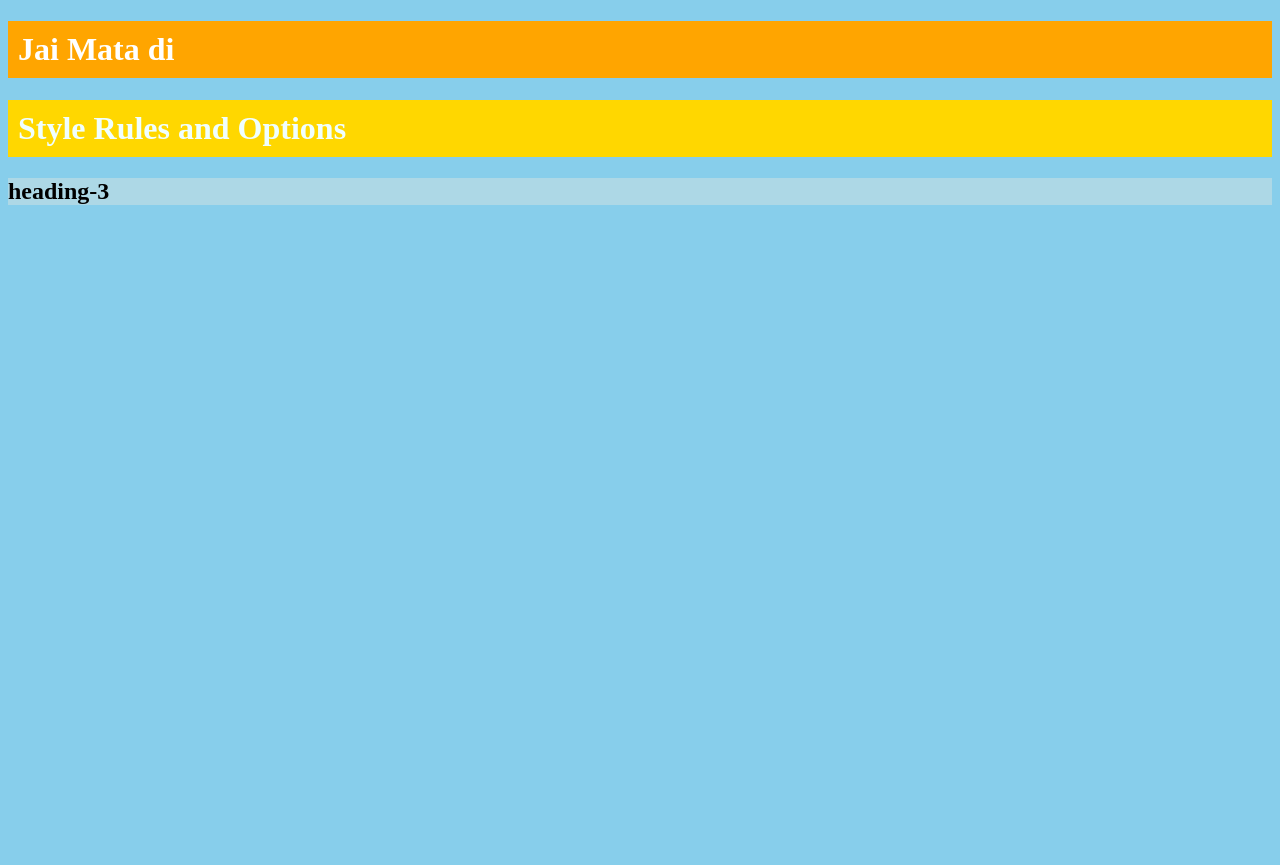
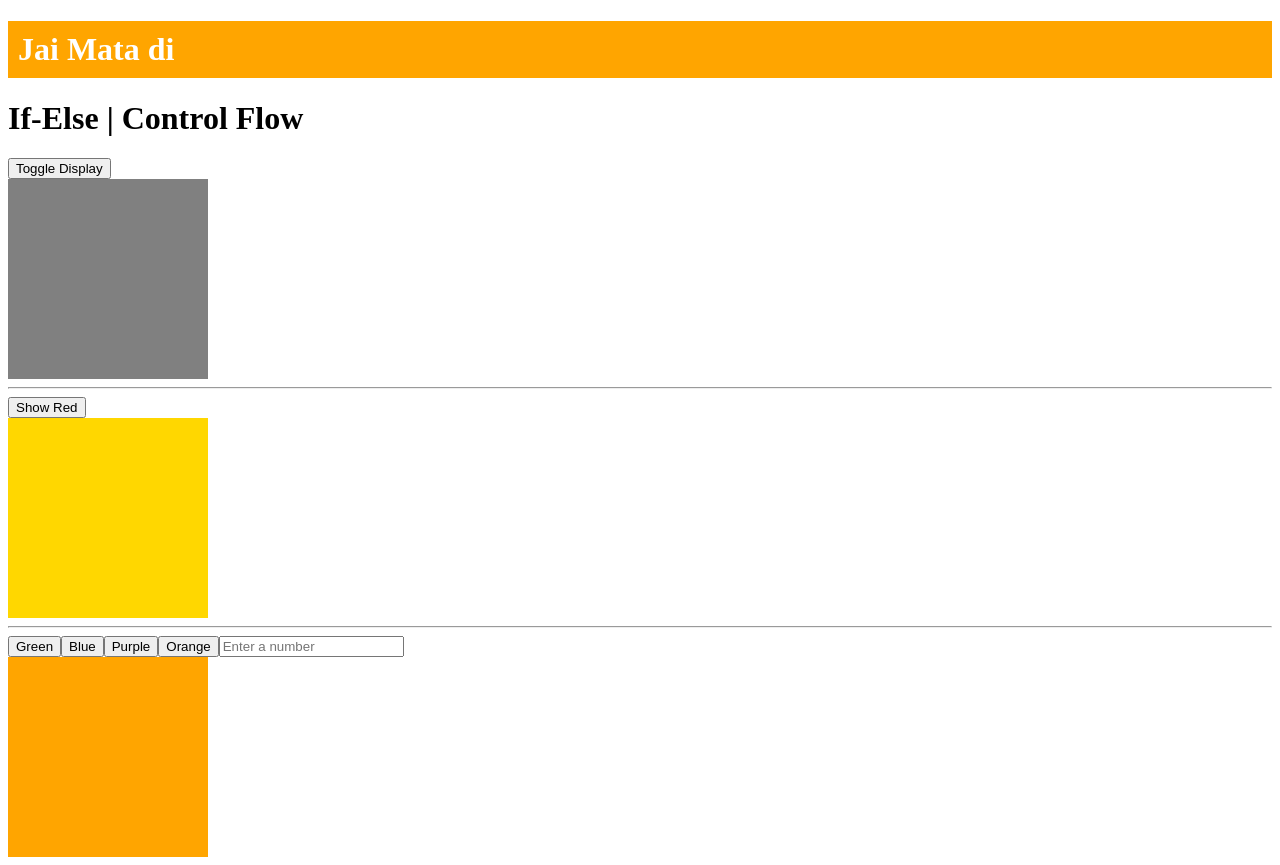
Before and after one commit to AnshuPandey108/Angular-Read, an Angular app: page / in a window 1280 px wide. Before the commit the page ends 800 px from the top, so only its background shows below. Built offline with nearby package versions, Linux system fonts and the light colour scheme.

Commit message:
if else in Angular

```diff
--- a/src/app/app.component.html
+++ b/src/app/app.component.html
@@ -1,3 +1,3 @@
 <h1>Jai Mata di</h1>
-<app-style></app-style>
+<app-if-else></app-if-else>
 <router-outlet></router-outlet>
--- a/src/app/app.component.ts
+++ b/src/app/app.component.ts
@@ -4,10 +4,11 @@ import { CounterComponent } from './counter/counter.component';
 import { EventComponent } from './event/event.component';
 import { InputComponent } from './input/input.component';
 import { StyleComponent } from './style/style.component';
+import { IfElseComponent } from './if-else/if-else.component';
 
 @Component({
   selector: 'app-root',
-  imports: [RouterOutlet, CounterComponent, EventComponent, InputComponent, StyleComponent],
+  imports: [RouterOutlet, CounterComponent, EventComponent, InputComponent, StyleComponent, IfElseComponent],
   templateUrl: './app.component.html',
   styleUrls: ['./app.component.css']
 })
--- /dev/null
+++ b/src/app/if-else/if-else.component.html
@@ -0,0 +1,37 @@
+<h1>If-Else | Control Flow</h1>
+
+<!-- First toggle -->
+<button (click)="toggleDisplay()">Toggle Display</button>
+@if (display) {
+  <div style="width: 200px; height: 200px; background-color: gray;"></div>
+}
+
+<hr>
+
+<!-- Second toggle -->
+<button (click)="toggleTwo()">{{toggle ? 'Show Red' : 'Show Gold'}}</button>
+@if (toggle) {
+  <div style="width: 200px; height: 200px; background-color: gold;"></div>
+} @else {
+  <div style="width: 200px; height: 200px; background-color: red;"></div>
+}
+
+<hr>
+
+<!-- Number-based color box -->
+<button (click)="handleColor(1)">Green</button>
+<button (click)="handleColor(2)">Blue</button>
+<button (click)="handleColor(3)">Purple</button>
+<button (click)="handleColor(4)">Orange</button>
+
+<input type="number" (input)="setColor($event)" placeholder="Enter a number" />
+
+@if (color == 1) {
+  <div style="width: 200px; height: 200px; background-color: green;"></div>
+} @else if (color == 2) {
+  <div style="width: 200px; height: 200px; background-color: blue;"></div>
+} @else if (color == 3) {
+  <div style="width: 200px; height: 200px; background-color: purple;"></div>
+} @else {
+  <div style="width: 200px; height: 200px; background-color: orange;"></div>
+}
--- /dev/null
+++ b/src/app/if-else/if-else.component.ts
@@ -0,0 +1,27 @@
+import { Component } from '@angular/core';
+import { FormsModule } from '@angular/forms';
+@Component({
+  selector: 'app-if-else',
+  imports: [FormsModule],
+  templateUrl: './if-else.component.html',
+  styleUrl: './if-else.component.css',
+})
+export class IfElseComponent {
+  display: boolean = true;
+  toggle: boolean = true;
+  color: any = 0;
+
+  toggleDisplay(): void {
+    this.display = !this.display;
+  }
+  toggleTwo(): void {
+    this.toggle = !this.toggle;
+  }
+  setColor(event: any): void {
+    this.color = event.target.value;
+  }
+  handleColor(val:number){
+    this.color = val;
+  }
+
+}
--- a/src/styles.css
+++ b/src/styles.css
@@ -1,4 +1 @@
 /* You can add global styles to this file, and also import other style files */
-body {
-  background-color: skyblue;
-}
```
Also changed, not shown: src/app/if-else/if-else.component.css (added), 1 other file (tests, documents, lock files or other folders).
